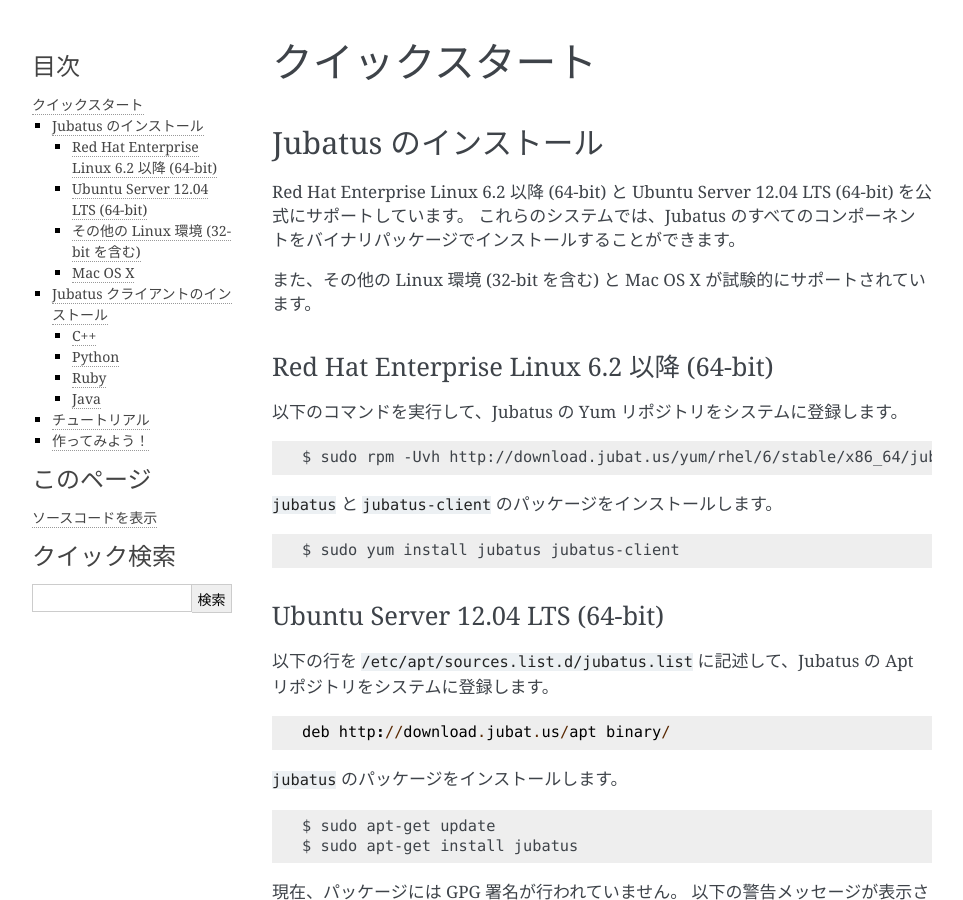
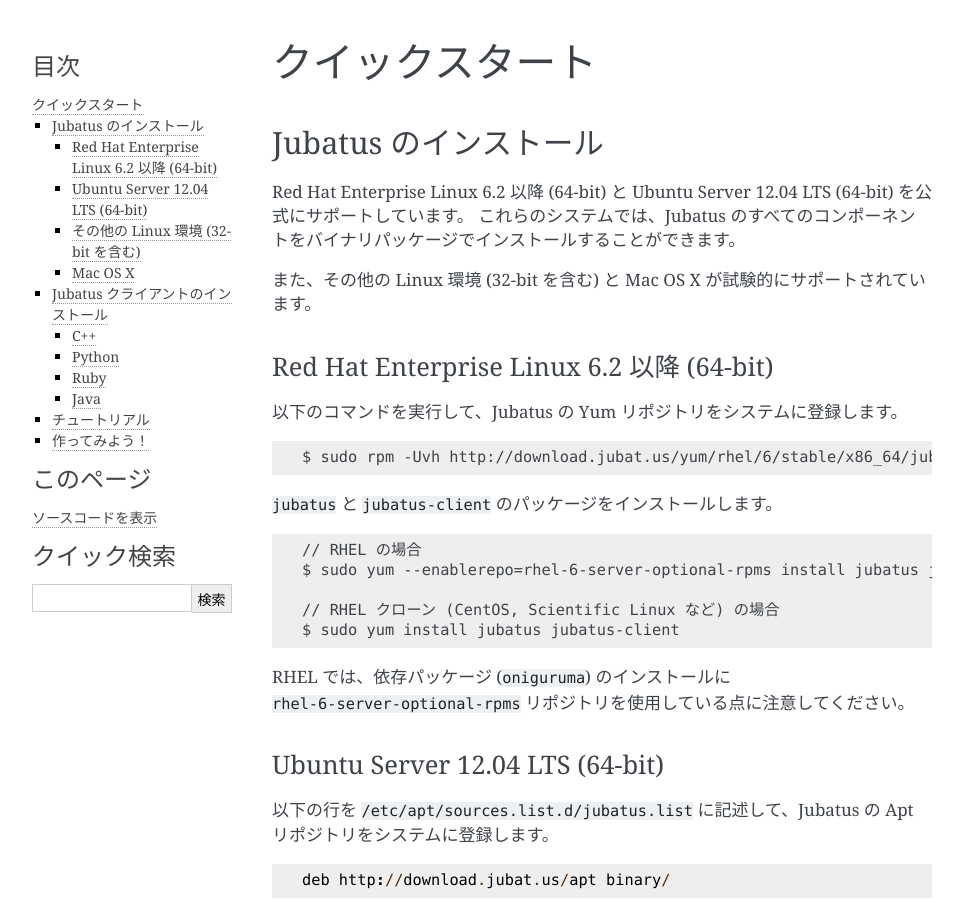
Before and after one commit to jubatus/website, a Sphinx documentation site: the page built from source/ja/quickstart.rst, in a window 1280 px wide and 900 px high. Shown: the whole window, without its empty margins (148-1111 px from the left). Built offline with Sphinx 7.4.7, drawn with Linux system fonts in a browser that asks for light colours; the version number could not be read and is left out.

Commit message:
add description of rhel-6-server-optional-rpms repository (fix #79)

```diff
--- a/source/en/quickstart.rst
+++ b/source/en/quickstart.rst
@@ -23,7 +23,13 @@
 
 ::
 
+  // For RHEL
+  $ sudo yum --enablerepo=rhel-6-server-optional-rpms install jubatus jubatus-client
+
+  // For RHEL clones (CentOS, Scientific Linux, etc.)
   $ sudo yum install jubatus jubatus-client
+
+Note that we use ``rhel-6-server-optional-rpms`` repository to install dependency package (``oniguruma``) on RHEL.
 
 Ubuntu Server 12.04 LTS (64-bit)
 ~~~~~~~~~~~~~~~~~~~~~~~~~~~~~~~~
--- a/source/ja/quickstart.rst
+++ b/source/ja/quickstart.rst
@@ -23,7 +23,13 @@
 
 ::
 
+  // RHEL の場合
+  $ sudo yum --enablerepo=rhel-6-server-optional-rpms install jubatus jubatus-client
+
+  // RHEL クローン (CentOS, Scientific Linux など) の場合
   $ sudo yum install jubatus jubatus-client
+
+RHEL では、依存パッケージ (``oniguruma``) のインストールに ``rhel-6-server-optional-rpms`` リポジトリを使用している点に注意してください。
 
 Ubuntu Server 12.04 LTS (64-bit)
 ~~~~~~~~~~~~~~~~~~~~~~~~~~~~~~~~
```
